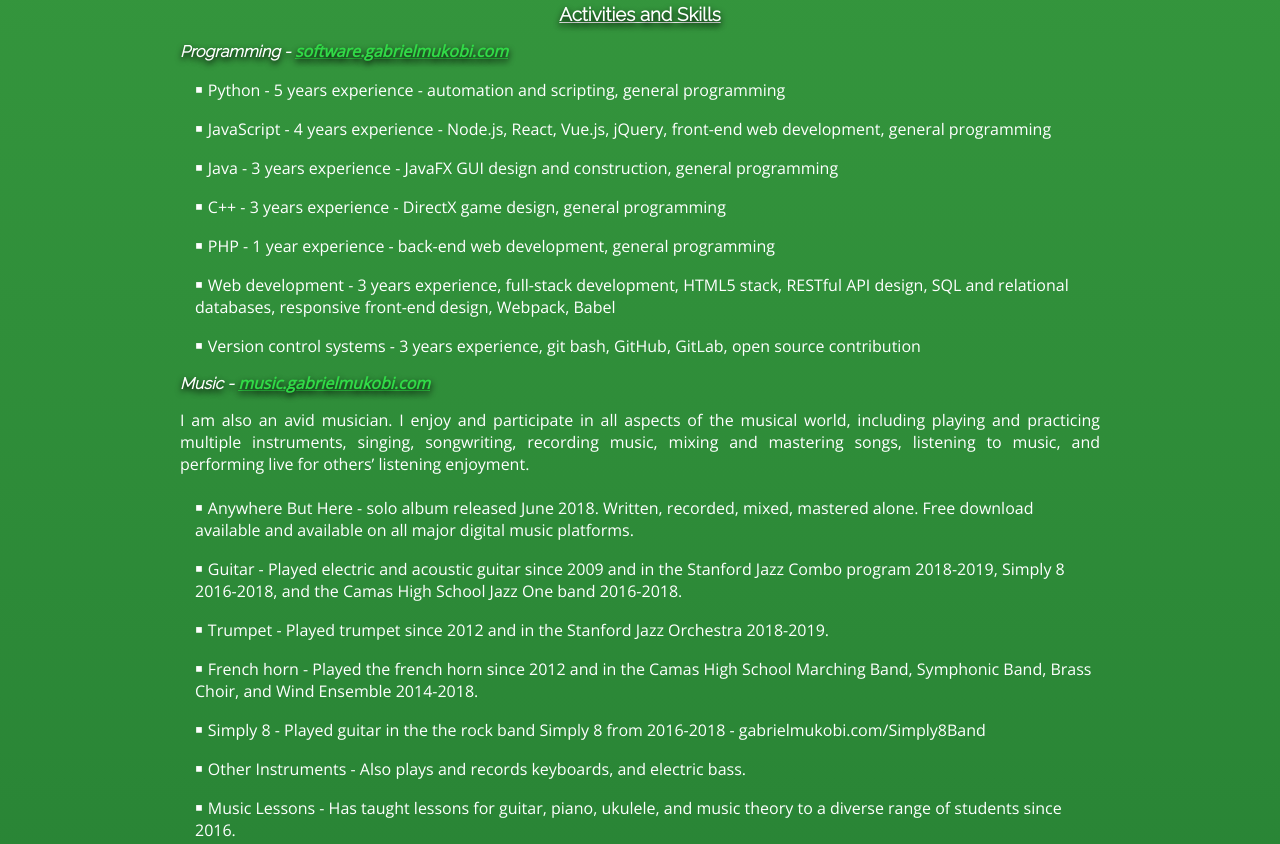
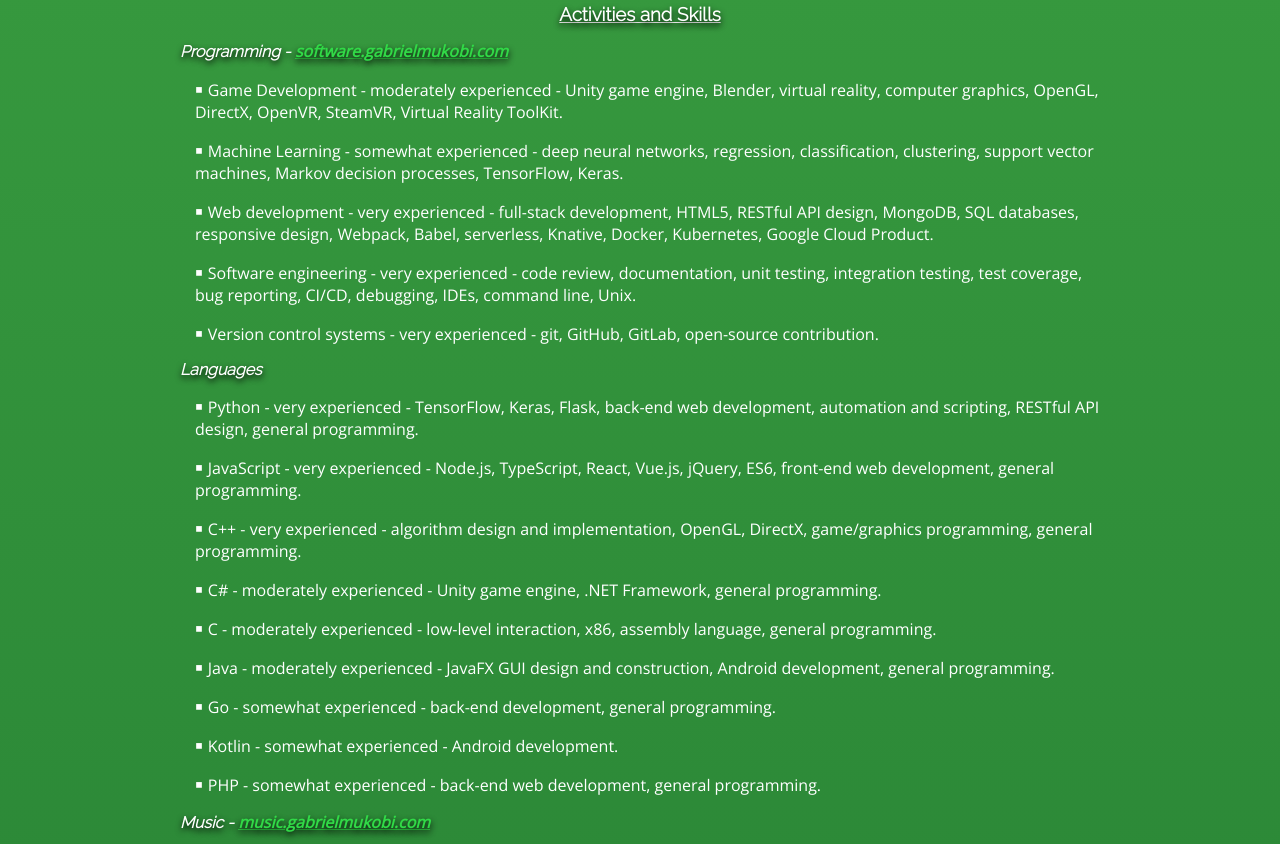
Before and after one commit to mukobi/mukobi.github.io, a plain HTML site: page index.html in a window 1280 px wide. Shown: the part 4797-5641 px from the top of the page. Drawn offline with nearby package versions, Linux system fonts and the light colour scheme.

Commit message:
update programming and languages

```diff
--- a/index.html
+++ b/index.html
@@ -229,15 +229,36 @@
             <h3>Activities and Skills</h3>
             <h4>Programming - <a href="https://software.gabrielmukobi.com">software.gabrielmukobi.com</a></h4>
             <ul>
-              <li>Python - 5 years experience - automation and scripting, general programming</li>
-              <li>JavaScript - 4 years experience - Node.js, React, Vue.js, jQuery, front-end web development, general
-                programming</li>
-              <li>Java - 3 years experience - JavaFX GUI design and construction, general programming</li>
-              <li>C++ - 3 years experience - DirectX game design, general programming</li>
-              <li>PHP - 1 year experience - back-end web development, general programming</li>
-              <li>Web development - 3 years experience, full-stack development, HTML5 stack, RESTful API design, SQL
-                and relational databases, responsive front-end design, Webpack, Babel</li>
-              <li>Version control systems - 3 years experience, git bash, GitHub, GitLab, open source contribution</li>
+              <li>Game Development - moderately experienced - Unity game engine, Blender, virtual reality, computer graphics, OpenGL,
+              DirectX, OpenVR, SteamVR, Virtual Reality ToolKit.</li>
+              <li>Machine Learning - somewhat experienced - deep neural networks, regression, classification,
+                clustering, support vector machines, Markov
+                decision processes, TensorFlow, Keras.</li>
+              <li>Web development - very experienced - full-stack development, HTML5, RESTful API design, MongoDB, SQL
+                databases, responsive design,
+                Webpack, Babel, serverless, Knative, Docker, Kubernetes, Google Cloud Product.</li>
+              <li>Software engineering - very experienced - code review, documentation, unit testing, integration
+                testing, test coverage, bug reporting, CI/CD,
+                debugging, IDEs, command line, Unix.</li>
+              <li>Version control systems - very experienced - git, GitHub, GitLab, open-source contribution.</li>
+            </ul>
+            <h4>Languages</h4>
+            <ul>
+              <li>Python - very experienced - TensorFlow, Keras, Flask, back-end web development, automation and
+                scripting, RESTful API
+                design, general programming.</li>
+              <li>JavaScript - very experienced - Node.js, TypeScript, React, Vue.js, jQuery, ES6, front-end web
+                development, general
+                programming.</li>
+              <li>C++ - very experienced - algorithm design and implementation, OpenGL, DirectX, game/graphics
+                programming, general programming.</li>
+              <li>C# - moderately experienced - Unity game engine, .NET Framework, general programming.</li>
+              <li>C - moderately experienced - low-level interaction, x86, assembly language, general programming.</li>
+              <li>Java - moderately experienced - JavaFX GUI design and construction, Android development, general
+                programming.</li>
+              <li>Go - somewhat experienced - back-end development, general programming.</li>
+              <li>Kotlin - somewhat experienced - Android development.</li>
+              <li>PHP - somewhat experienced - back-end web development, general programming.</li>
             </ul>
             <h4>Music - <a href="https://music.gabrielmukobi.com">music.gabrielmukobi.com</a></h4>
             <p>
```
